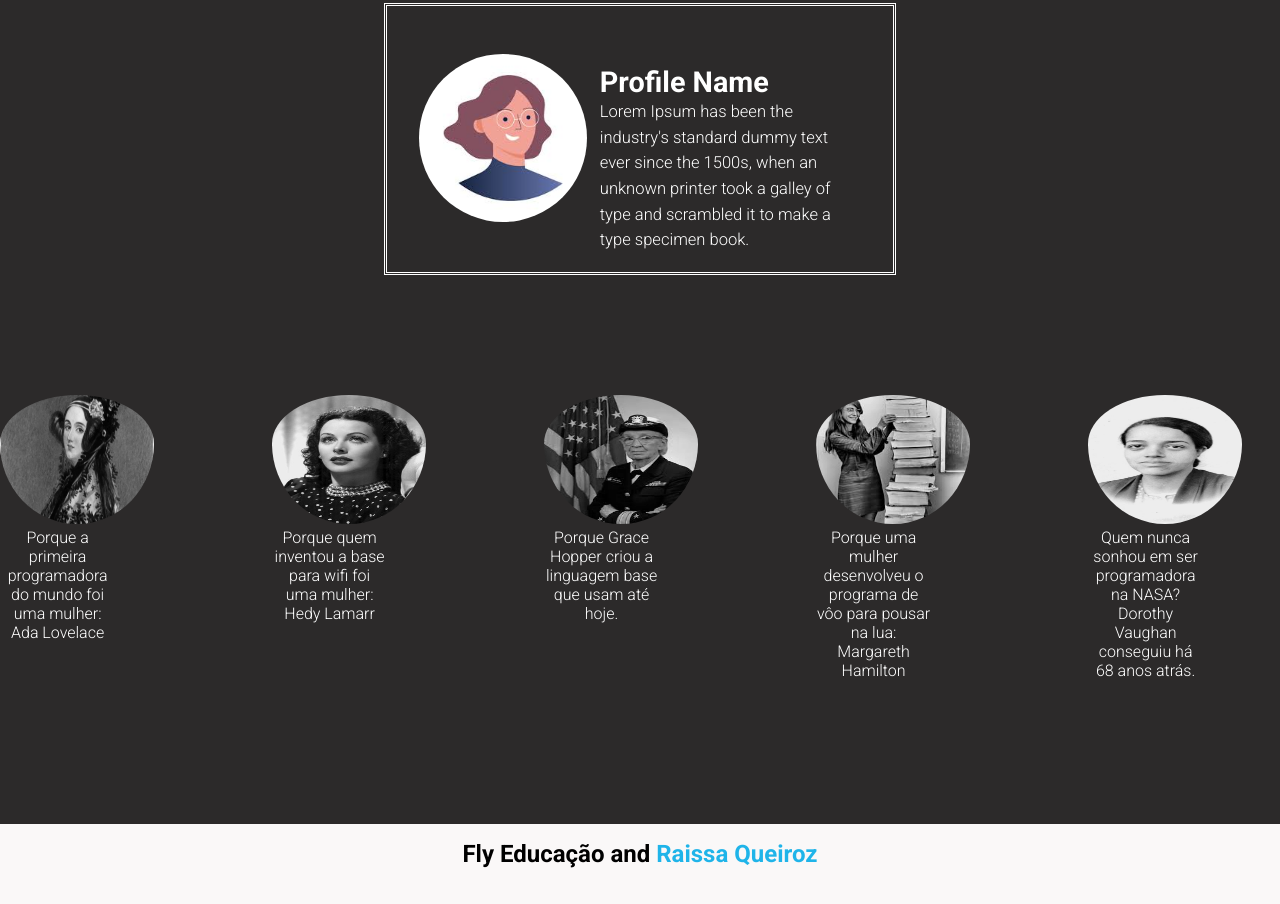
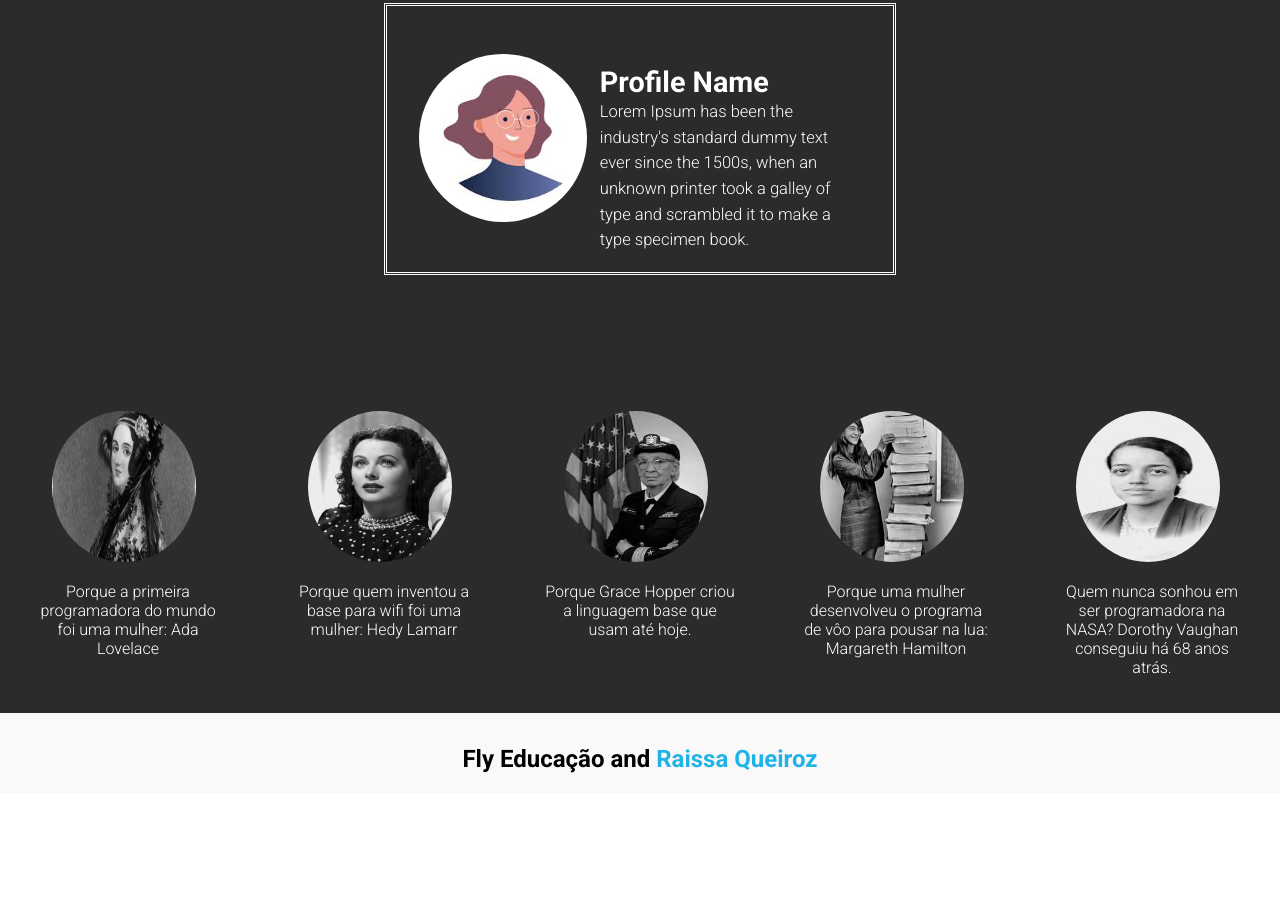
Before and after one commit to Caroline-Barbosa-Vilar/women-in-tech, a plain HTML site: page index.html in a window 1280 px wide. Shown: the part 317-1221 px from the top of the page. After the commit the page ends 1110 px from the top, so only its background shows below. Drawn offline with Linux system fonts and the light colour scheme.

Commit message:
style final commit

```diff
--- a/assets/css/style.css
+++ b/assets/css/style.css
@@ -15,6 +15,7 @@
 }
 .container {
   background-color: var(--main-bg);
+  max-height: 100%;
 }
 .container__profile {
   display: flex;
@@ -51,21 +52,23 @@
 }
 .container__women {
   display: flex;
-  justify-content: space-between;
+  justify-content: space-around;
+  max-height: 350px;
 }
 .container__women figure {
-  max-width: 15%;
+  width: 15%;
+  padding-top: 3rem;
 }
 .container__women-img {
-  width: 80%;
-  height: 35%;
+  width: 75%;
+  height: 50%;
   border-radius: 100%;
-  padding-top: 2rem;
+  margin: 0 1.25rem;
 }
 .container__women figcaption {
-  max-width: 60%;
   font-weight: 300;
   text-align: center;
+  margin: 1rem 0;
 }
 .footer {
   background-color: var(--footer-bg);
@@ -77,7 +80,7 @@
 }
 .footer h4 {
   font-size: 1.5rem;
-  padding-top: 1rem;
+  padding-top: 2rem;
 }
 .footer a {
   color: var(--color-footer-font);
```
